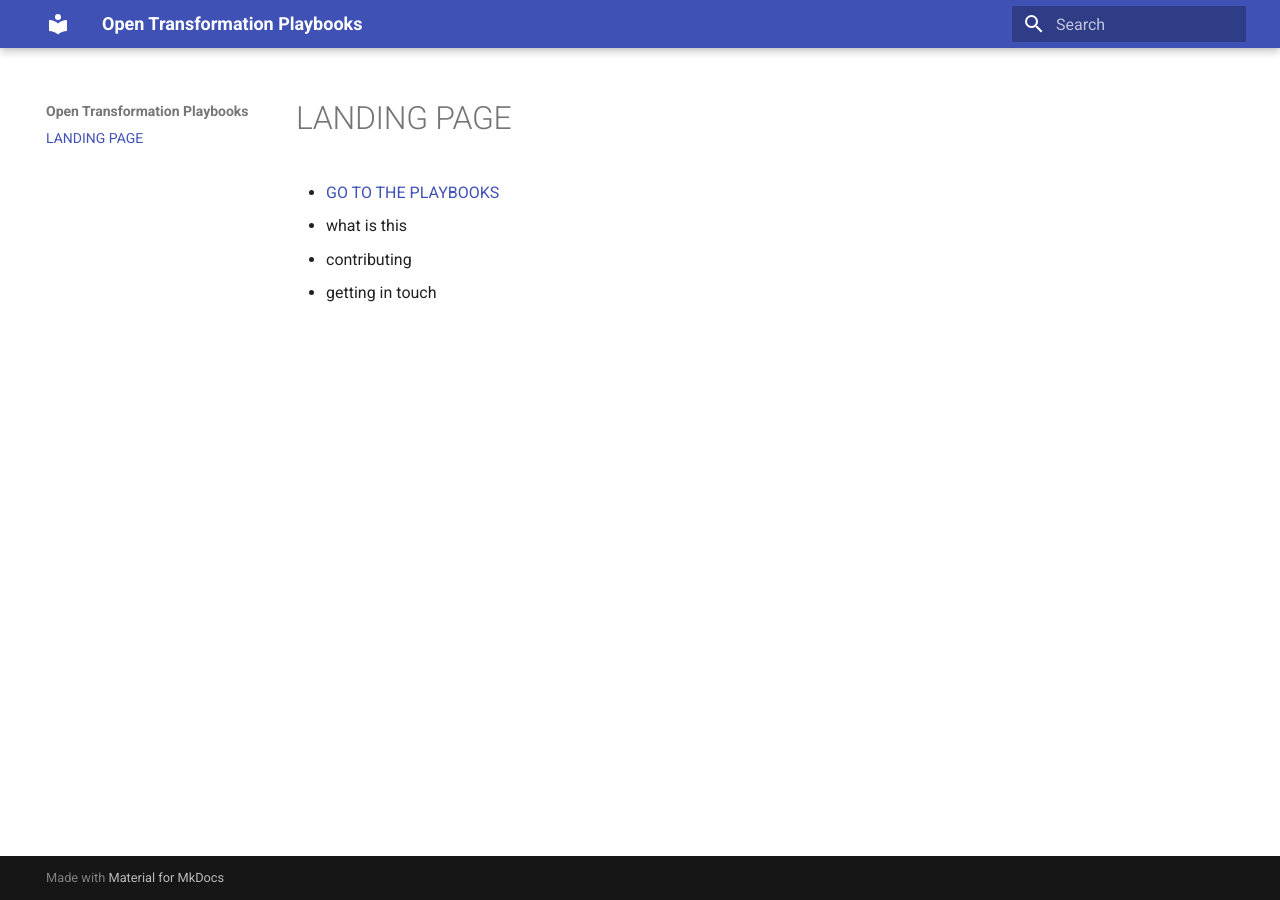
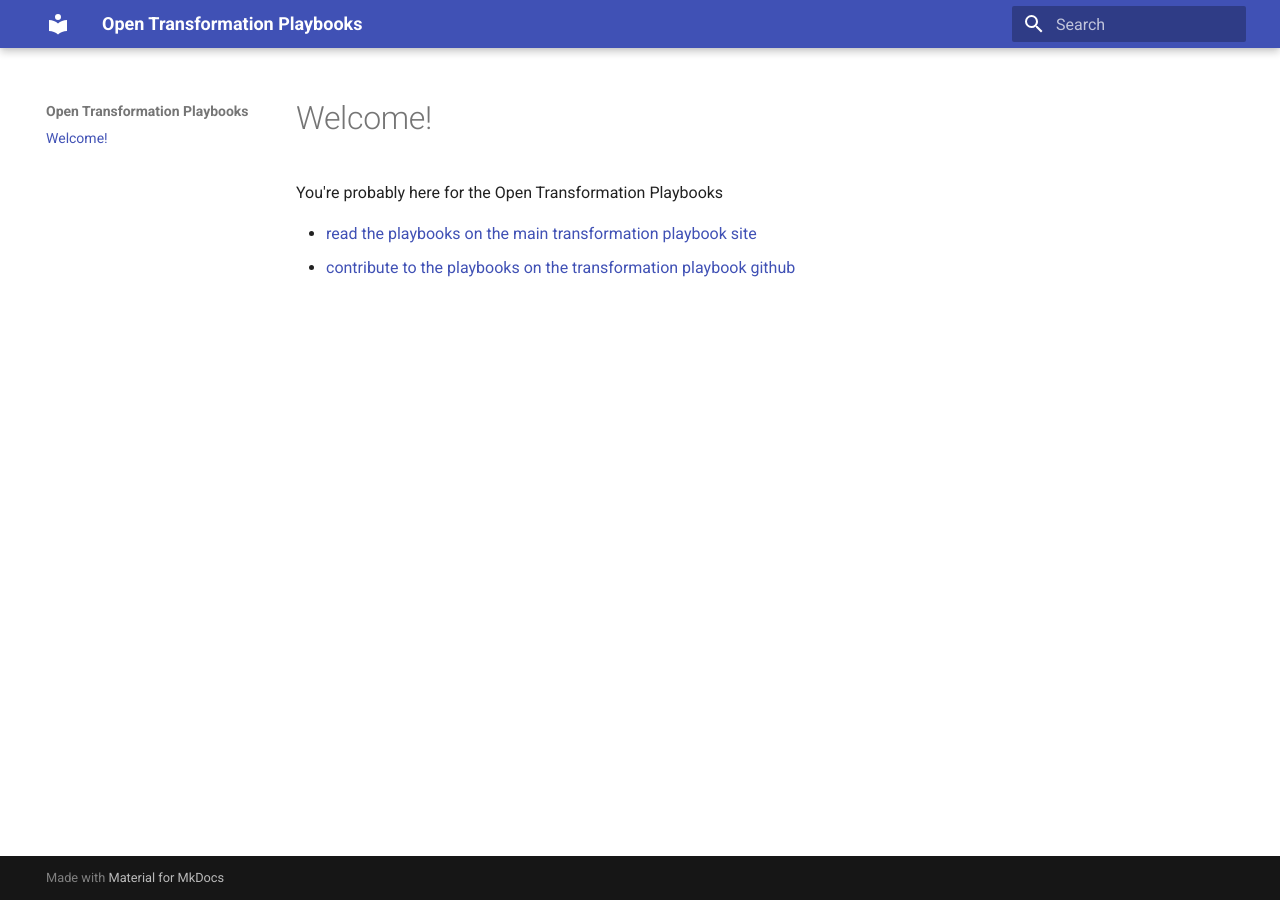
Before and after one commit to TransformationPlaybooks/transformationplaybooks.github.io, an MkDocs documentation site: the page built from www/index.md, in a window 1280 px wide. Built offline with MkDocs 1.6.1 and Material for MkDocs 9.7.7, drawn with Linux system fonts in a browser that asks for light colours.

Commit message:
default github page only

```diff
--- a/www/index.md
+++ b/www/index.md
@@ -1,6 +1,6 @@
-# LANDING PAGE
+# Welcome!
 
-* [GO TO THE PLAYBOOKS](./playbooks)
-* what is this
-* contributing
-* getting in touch
+You're probably here for the Open Transformation Playbooks
+
+* [read the playbooks on the main transformation playbook site](https://transformationplaybooks.org/)
+* [contribute to the playbooks on the transformation playbook github](https://github.com/TransformationPlaybooks/playbooks)
```
